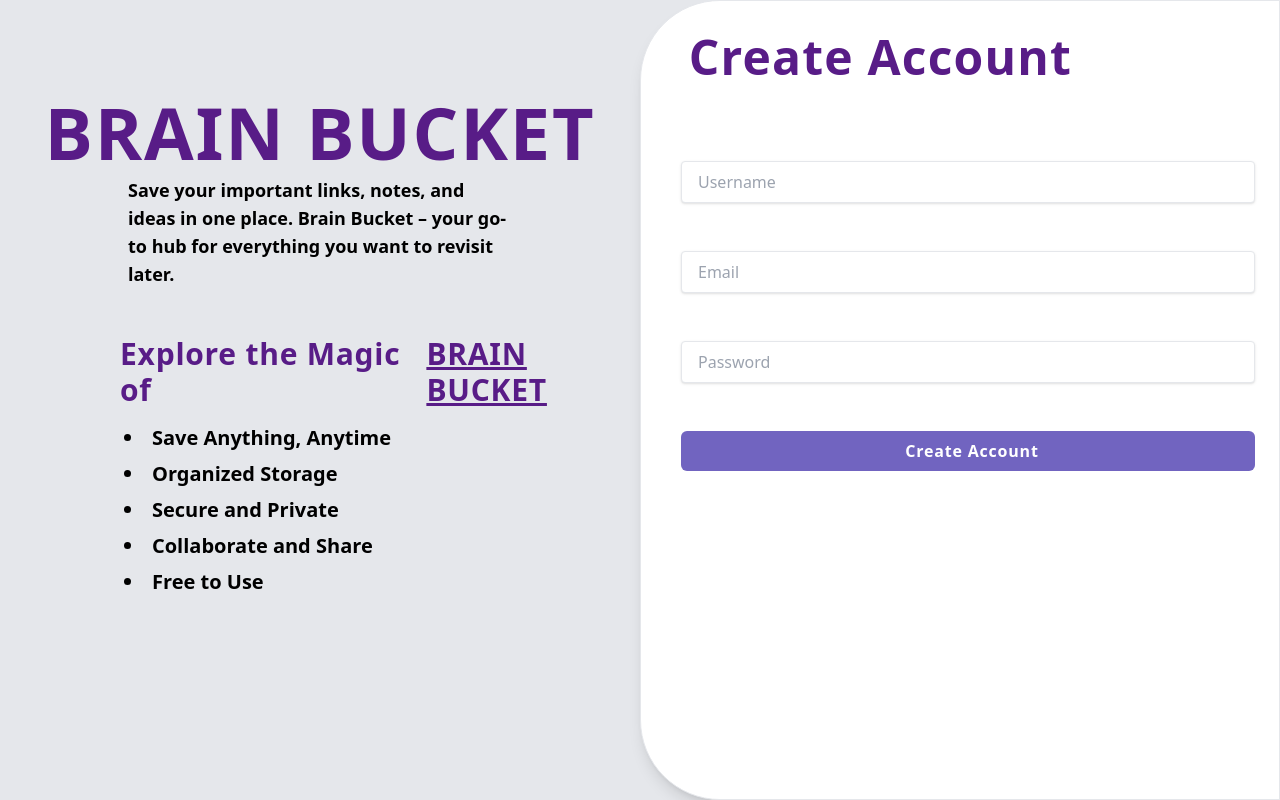
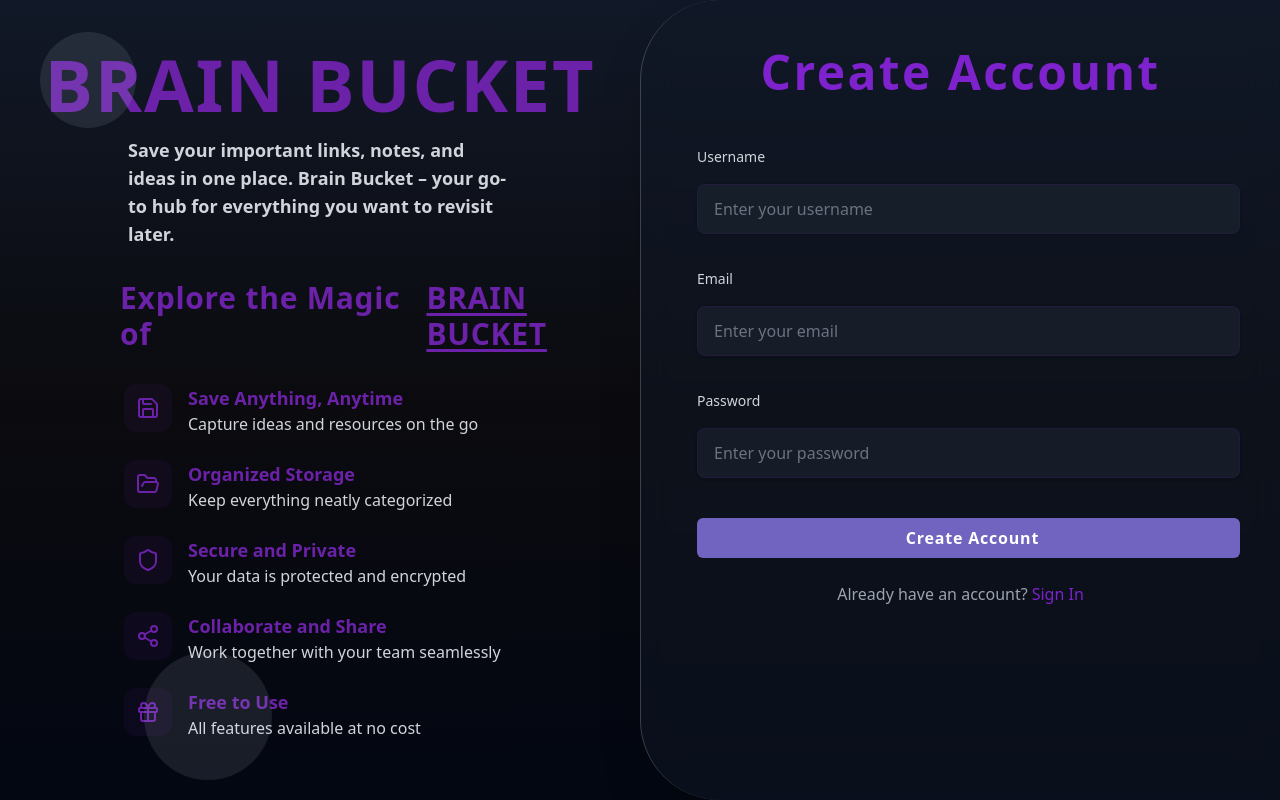
Before and after one commit to SAHILSHANGLOO35/DevOps_BrainBucket, a React (Vite) app in the folder client/: page /signup in a window 1280 px wide. Built offline with nearby package versions, Linux system fonts and the light colour scheme.

Commit message:
Made UI upgradations for auth pages

```diff
--- a/client/src/components/Sidebar.tsx
+++ b/client/src/components/Sidebar.tsx
@@ -9,7 +9,7 @@ export function Sidebar() {
         <div className="h-screen bg-white border-r w-60 fixed left-0 top-0">
             <div className="flex text-2xl items-center pl-4 mt-2 mb-4  gap-2 font-semibold pt-2">
                 <div className="cursor-pointer">
-                    <BrainIcon />
+                    <BrainIcon className="text-purple-800" />
                 </div>
                 <div className="text-purple-900 font-bold">BrainBucket</div>
             </div>
--- a/client/src/pages/LandingPage.tsx
+++ b/client/src/pages/LandingPage.tsx
@@ -28,7 +28,7 @@ export default function LandingPage() {
             {/* Navigation */}
             <nav className="fixed top-0 left-0 right-0 bg-gray-900/40 backdrop-blur-sm border-b border-white/10 text-white lg:px-5 flex justify-between items-center z-50">
                 <div className="container mx-auto px-2 py-3 flex justify-between items-center">
-                    <div className="group flex items-center space-x-2 cursor-pointer text-transparent bg-clip-text bg-gradient-to-r from-purple-400 to-purple-300 hover:text-white">
+                    <div className="group flex items-center space-x-2 cursor-pointer text-transparent bg-clip-text bg-gradient-to-r from-purple-300 to-purple-800 hover:text-white">
                         <BrainIcon className="text-purple-300 group-hover:text-white transition-all duration-300" />
                         <div className="text-xl font-bold group-hover:text-white transition-all duration-300">
                             Brain Bucket
--- a/client/src/pages/Signin.tsx
+++ b/client/src/pages/Signin.tsx
@@ -4,6 +4,7 @@ import { Input } from "../components/Input";
 import { BACKEND_URL } from "../config";
 import axios from "axios";
 import { useNavigate } from "react-router-dom";
+import { Save, FolderOpen, Shield, Share2, Gift } from 'lucide-react';
 
 export function Signin() {
     const passwordRef = useRef<HTMLInputElement>();
@@ -13,9 +14,10 @@ export function Signin() {
     async function signin() {
         const password = passwordRef.current?.value;
         const email = emailRef.current?.value;
-        const response = await axios.post(`${ BACKEND_URL }/api/v1/signin`, {
-            email,
-            password
+        const response = await axios
+            .post(`${BACKEND_URL}/api/v1/signin`, {
+                password,
+                email
             })
             const jwt = response.data.token;
             localStorage.setItem("token", jwt);
@@ -24,45 +26,99 @@ export function Signin() {
 
     return (
         <div>
-            <div className="h-screen w-screen flex bg-gray-200 overflow-hidden">
-            <div className="flex flex-col w-1/2">
-                    <div className="text-7xl font-bold text-purple-900 tracking-wide flex justify-center pt-24">
+            <div className="min-h-screen bg-gradient-to-b from-gray-900 via-[#0B0B0F] to-gray-950 flex overflow-hidden">
+                <div className="flex flex-col w-1/2 relative">
+                    {/* Subtle shapes with matching colors */}
+                    <div className="absolute top-8 left-10 w-24 h-24 bg-purple-200 rounded-full opacity-10"></div>
+                    <div className="absolute bottom-20 left-36 w-32 h-32 bg-purple-200 rounded-full opacity-10"></div>
+
+                    <div className="text-7xl font-bold text-purple-800 tracking-wide flex justify-center mt-12">
                         BRAIN BUCKET
                     </div>
-                    <div className="font-semibold text-lg flex justify-center items-center pl-32 pr-32 text-black mt-2">
-                        Welcome back to your personal hub of ideas, links, and notes. Let’s pick up right where you left off.
+                    <div className="flex ml-28 pl-2 mt-8 font-bold text-purple-200 tracking-wide text-2xl">
+                        Welcome back to your personal hub of ideas, links, and notes. Let's pick up right where you left off.
                     </div>
-                    <div className="flex ml-28 pl-2 mt-12 font-bold text-purple-900 tracking-wide text-3xl">
-                        Reconnect with Your <span className="font-extrabold ml-2 underline">BRAIN BUCKET</span>
+                    <div className="flex flex-col mt-8 space-y-6 ml-28 pl-3">
+                        <div className="group flex items-start space-x-4 transition-all duration-300 hover:translate-x-2">
+                            <div className="flex items-center justify-center w-12 h-12 rounded-xl bg-purple-900/10 group-hover:bg-purple-900/20 transition-colors">
+                                <Save size={24} className="text-purple-800" />
                             </div>
-                    <div className="flex flex-col mt-4 font-semibold text-xl ml-28 pl-3">
-                        <li className="mb-2">Keep your links, notes, and ideas safe in one place.</li>
-                        <li className="mb-2">Access your neatly arranged content anytime.</li>
-                        <li className="mb-2">Your data is protected with top-tier security.</li>
-                        <li className="mb-2">Share ideas and resources with ease.</li>
-                        <li className="mb-2">All features, no cost. Always.</li>
+                            <div className="flex flex-col">
+                                <span className="text-lg font-bold text-purple-800">Save Anything, Anytime</span>
+                                <span className="text-gray-400">Keep your links, tweets, and ideas safe in one place.</span>
                             </div>
                         </div>
-                <div className="bg-white border w-1/2 p-8 ml-auto shadow-lg"
+
+                        <div className="group flex items-start space-x-4 transition-all duration-300 hover:translate-x-2">
+                            <div className="flex items-center justify-center w-12 h-12 rounded-xl bg-purple-900/10 group-hover:bg-purple-900/20 transition-colors">
+                                <FolderOpen size={24} className="text-purple-800" />
+                            </div>
+                            <div className="flex flex-col">
+                                <span className="text-lg font-bold text-purple-800">Organized Storage</span>
+                                <span className="text-gray-400">Access your neatly arranged content anytime.</span>
+                            </div>
+                        </div>
+
+                        <div className="group flex items-start space-x-4 transition-all duration-300 hover:translate-x-2">
+                            <div className="flex items-center justify-center w-12 h-12 rounded-xl bg-purple-900/10 group-hover:bg-purple-900/20 transition-colors">
+                                <Shield size={24} className="text-purple-800" />
+                            </div>
+                            <div className="flex flex-col">
+                                <span className="text-lg font-bold text-purple-800">Secure and Private</span>
+                                <span className="text-gray-400">Your data is protected with top-tier security.</span>
+                            </div>
+                        </div>
+
+                        <div className="group flex items-start space-x-4 transition-all duration-300 hover:translate-x-2">
+                            <div className="flex items-center justify-center w-12 h-12 rounded-xl bg-purple-900/10 group-hover:bg-purple-900/20 transition-colors">
+                                <Share2 size={24} className="text-purple-800" />
+                            </div>
+                            <div className="flex flex-col">
+                                <span className="text-lg font-bold text-purple-800">Collaborate and Share</span>
+                                <span className="text-gray-400">Share ideas and resources with ease.</span>
+                            </div>
+                        </div>
+
+                        <div className="group flex items-start space-x-4 transition-all duration-300 hover:translate-x-2">
+                            <div className="flex items-center justify-center w-12 h-12 rounded-xl bg-purple-900/10 group-hover:bg-purple-900/20 transition-colors">
+                                <Gift size={24} className="text-purple-800" />
+                            </div>
+                            <div className="flex flex-col">
+                                <span className="text-lg font-bold text-purple-800">Free to Use</span>
+                                <span className="text-gray-400">All features, no cost. Always.</span>
+                            </div>
+                        </div>
+                    </div>
+                </div>
+
+                <div className="bg-gray-900/50 border-l border-white/20 backdrop-blur-lg w-1/2 p-12 ml-auto shadow-2xl"
                     style={{
                         borderTopLeftRadius: "5rem",
                         borderBottomLeftRadius: "5rem",
                     }}
                 >
-                    <div className="text-5xl font-bold tracking-wide fixed right-52 text-purple-900">
+                    <div className="text-5xl font-bold tracking-wide text-center mb-12 text-purple-700">
                         Welcome Back!
                     </div>
+                    <div className="space-y-6">
+                        <div className="space-y-2">
+                            <label className="text-sm font-medium text-gray-300 pl-2">Email</label>
                             <Input
                                 reference={emailRef}
-                        placeholder="Email"
-                        className="w-full px-4 mt-32 text-gray-500 font-medium  outline-purple-600"
+                                placeholder="Enter your email"
+                                className="w-full px-4 py-3 bg-gray-800/50 border border-purple-900/20 text-gray-200 placeholder-gray-500 font-medium outline-none focus:border-purple-900 transition duration-200 rounded-lg"
                             />
+                        </div>
+                        <div className="space-y-2">
+                            <label className="text-sm font-medium text-gray-300 pl-2">Password</label>
                             <Input
                                 reference={passwordRef}
-                        placeholder="Password"
-                        className="w-full px-4 mt-10 text-gray-500 font-medium outline-purple-600"
+                                placeholder="Enter your password"
+                                className="w-full px-4 py-3 bg-gray-800/50 border border-purple-900/20 text-gray-200 placeholder-gray-500 font-medium outline-none focus:border-purple-900 transition duration-200 rounded-lg"
                             />
-                    <div className="flex justify-center mt-10 ml-2 w-full">
+                        </div>
+                    </div>
+                    <div className="mt-8 w-full ml-2">
                         <Button
                             onClick={signin}
                             loading={false}
@@ -76,3 +132,5 @@ export function Signin() {
         </div>
     );
 }
+
+export default Signin;
--- a/client/src/pages/Signup.tsx
+++ b/client/src/pages/Signup.tsx
@@ -4,6 +4,7 @@ import { Input } from "../components/Input";
 import { BACKEND_URL } from "../config";
 import axios from "axios";
 import { useNavigate } from "react-router-dom";
+import { Save, FolderOpen, Shield, Share2, Gift } from 'lucide-react';
 
 export function Signup() {
     const usernameRef = useRef<HTMLInputElement>();
@@ -26,50 +27,110 @@ export function Signup() {
 
     return (
         <div>
-            <div className="h-screen w-screen flex bg-gray-200 overflow-hidden">
-                <div className="flex flex-col w-1/2">
-                    <div className="text-7xl font-bold text-purple-900 tracking-wide flex justify-center pt-24">
+            <div className="min-h-screen bg-gradient-to-b from-gray-900 via-[#0B0B0F] to-gray-950 flex overflow-hidden">
+                <div className="flex flex-col w-1/2 relative">
+                    {/* Subtle shapes with matching colors */}
+                    <div className="absolute top-8 left-10 w-24 h-24 bg-purple-200 rounded-full opacity-10"></div>
+                    <div className="absolute bottom-5 left-36 w-32 h-32 bg-purple-200 rounded-full opacity-10"></div>
+
+                    <div className="text-7xl font-bold text-purple-800 tracking-wide flex justify-center mt-12">
                         BRAIN BUCKET
                     </div>
-                    <div className="font-semibold text-lg flex justify-center items-center pl-32 pr-32 text-black mt-2">
+                    <div className="font-semibold text-lg flex justify-center items-center px-32 text-gray-300 mt-4">
                         Save your important links, notes, and ideas in one place. Brain Bucket – your go-to hub for everything you want to revisit later.
                     </div>
-                    <div className="flex ml-28 pl-2 mt-12 font-bold text-purple-900 tracking-wide text-3xl">
-                        Explore the Magic of <span className="font-extrabold ml-2 underline">BRAIN BUCKET</span>
+                    <div className="flex ml-28 pl-2 mt-8 font-bold text-purple-800 tracking-wide text-3xl">
+                        Explore the Magic of <span className="font-extrabold ml-2 decoration-purple-800"><u className="underline-offset-4">BRAIN BUCKET</u></span>
                     </div>
-                    <div className="flex flex-col mt-4 font-semibold text-xl ml-28 pl-3">
-                        <li className="mb-2">Save Anything, Anytime</li>
-                        <li className="mb-2">Organized Storage</li>
-                        <li className="mb-2">Secure and Private</li>
-                        <li className="mb-2">Collaborate and Share</li>
-                        <li className="mb-2">Free to Use</li>
+                    <div className="flex flex-col mt-8 space-y-6 ml-28 pl-3">
+                        <div className="group flex items-start space-x-4 transition-all duration-300 hover:translate-x-2">
+                            <div className="flex items-center justify-center w-12 h-12 rounded-xl bg-purple-900/10 group-hover:bg-purple-900/20 transition-colors">
+                                <Save size={24} className="text-purple-800" />
+                            </div>
+                            <div className="flex flex-col">
+                                <span className="text-lg font-bold text-purple-800">Save Anything, Anytime</span>
+                                <span className="text-gray-300">Capture ideas and resources on the go</span>
                             </div>
                         </div>
-                <div className="bg-white border w-1/2 p-8 ml-auto shadow-lg"
+
+                        <div className="group flex items-start space-x-4 transition-all duration-300 hover:translate-x-2">
+                            <div className="flex items-center justify-center w-12 h-12 rounded-xl bg-purple-900/10 group-hover:bg-purple-900/20 transition-colors">
+                                <FolderOpen size={24} className="text-purple-800" />
+                            </div>
+                            <div className="flex flex-col">
+                                <span className="text-lg font-bold text-purple-800">Organized Storage</span>
+                                <span className="text-gray-300">Keep everything neatly categorized</span>
+                            </div>
+                        </div>
+
+                        <div className="group flex items-start space-x-4 transition-all duration-300 hover:translate-x-2">
+                            <div className="flex items-center justify-center w-12 h-12 rounded-xl bg-purple-900/10 group-hover:bg-purple-900/20 transition-colors">
+                                <Shield size={24} className="text-purple-800" />
+                            </div>
+                            <div className="flex flex-col">
+                                <span className="text-lg font-bold text-purple-800">Secure and Private</span>
+                                <span className="text-gray-300">Your data is protected and encrypted</span>
+                            </div>
+                        </div>
+
+                        <div className="group flex items-start space-x-4 transition-all duration-300 hover:translate-x-2">
+                            <div className="flex items-center justify-center w-12 h-12 rounded-xl bg-purple-900/10 group-hover:bg-purple-900/20 transition-colors">
+                                <Share2 size={24} className="text-purple-800" />
+                            </div>
+                            <div className="flex flex-col">
+                                <span className="text-lg font-bold text-purple-800">Collaborate and Share</span>
+                                <span className="text-gray-300">Work together with your team seamlessly</span>
+                            </div>
+                        </div>
+
+                        <div className="group flex items-start space-x-4 transition-all duration-300 hover:translate-x-2">
+                            <div className="flex items-center justify-center w-12 h-12 rounded-xl bg-purple-900/10 group-hover:bg-purple-900/20 transition-colors">
+                                <Gift size={24} className="text-purple-800" />
+                            </div>
+                            <div className="flex flex-col">
+                                <span className="text-lg font-bold text-purple-800">Free to Use</span>
+                                <span className="text-gray-300">All features available at no cost</span>
+                            </div>
+                        </div>
+                    </div>
+                </div>
+
+                <div className="bg-gray-900/50 border-l border-white/20 backdrop-blur-lg w-1/2 p-12 ml-auto shadow-2xl"
                     style={{
                         borderTopLeftRadius: "5rem",
                         borderBottomLeftRadius: "5rem",
                     }}
                 >
-                    <div className="text-5xl font-bold tracking-wide fixed right-52 text-purple-900">
+                    <div className="text-5xl font-bold tracking-wider text-center mb-12 text-purple-700">
                         Create Account
                     </div>
+                    <div className="space-y-6">
+                        <div className="space-y-2">
+                            <label className="text-sm font-medium text-gray-300 pl-2">Username</label>
                             <Input
                                 reference={usernameRef}
-                        placeholder="Username"
-                        className="w-full px-4 mt-32 text-gray-500 font-medium outline-purple-600"
+                                placeholder="Enter your username"
+                                className="w-full px-4 py-3 bg-gray-800/50 border border-purple-900/20 text-gray-200 placeholder-gray-500 font-medium outline-none focus:border-purple-900 transition duration-200 rounded-lg"
                             />
+                        </div>
+                        <div className="space-y-2">
+                            <label className="text-sm font-medium text-gray-300 pl-2">Email</label>
                             <Input
                                 reference={emailRef}
-                        placeholder="Email"
-                        className="w-full px-4 mt-10 text-gray-500 font-medium  outline-purple-600"
+                                placeholder="Enter your email"
+                                className="w-full px-4 py-3 bg-gray-800/50 border border-purple-900/20 text-gray-200 placeholder-gray-500 font-medium outline-none focus:border-purple-900 transition duration-200 rounded-lg"
                             />
+                        </div>
+                        <div className="space-y-2">
+                            <label className="text-sm font-medium text-gray-300 pl-2">Password</label>
                             <Input
                                 reference={passwordRef}
-                        placeholder="Password"
-                        className="w-full px-4 mt-10 text-gray-500 font-medium outline-purple-600"
+                                placeholder="Enter your password"
+                                className="w-full px-4 py-3 bg-gray-800/50 border border-purple-900/20 text-gray-200 placeholder-gray-500 font-medium outline-none focus:border-purple-900 transition duration-200 rounded-lg"
                             />
-                    <div className="flex justify-center mt-10 ml-2 w-full">
+                        </div>
+                    </div>
+                    <div className="mt-8 w-full ml-2">
                         <Button
                             onClick={signup}
                             loading={false}
@@ -78,8 +139,16 @@ export function Signup() {
                             fullWidth={true}
                         />
                     </div>
+                    <div className="text-center mt-6 text-gray-400">
+                        Already have an account?
+                        <span onClick={() => navigate('/signin')} className="text-purple-700 hover:text-purple-200 ml-1 cursor-pointer transition-all duration-200">
+                            Sign In
+                        </span>
+                    </div>
                 </div>
             </div>
         </div>
     );
 }
+
+export default Signup;
```
Lines whose indentation alone changed are shown as unchanged.
